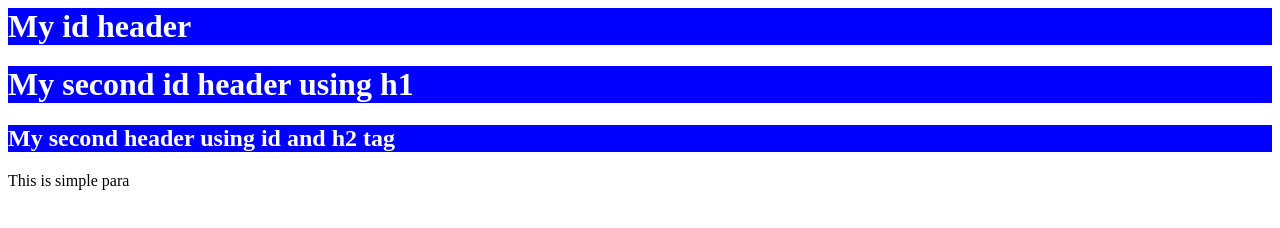
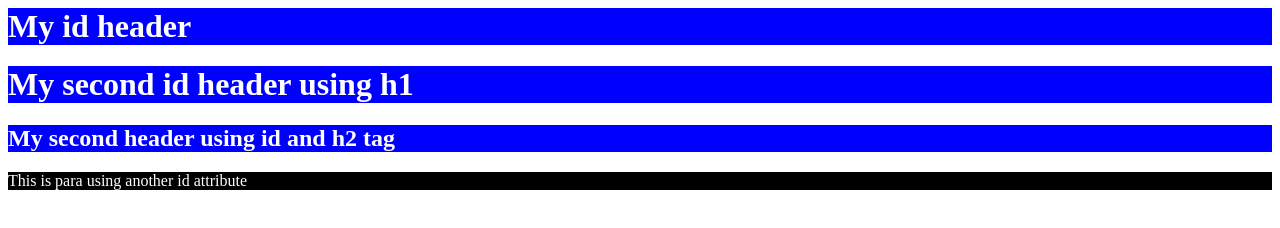
Before and after one commit to AsthaChharia/mydemo, a plain HTML site: page index.html in a window 1280 px wide. Drawn offline with Linux system fonts and the light colour scheme.

Commit message:
Update index.html

```diff
--- a/index.html
+++ b/index.html
@@ -4,6 +4,10 @@
     #myheader {
       color: white;
       background-color: blue;
+    }
+     #mysecondid {
+      color: white;
+      background-color: black;
     }
   </style>
 </head>
@@ -12,7 +16,7 @@
 <h1 id="myheader"> My id header </h1>
   <h1 id="myheader"> My second id header using h1 </h1>
   <h2 id="myheader"> My second header using id and h2 tag </h2>
-  <p> This is simple para </p>
+  <p id="mysecondid"> This is para using another id attribute </p>
 </body>
 
 </html>
```
